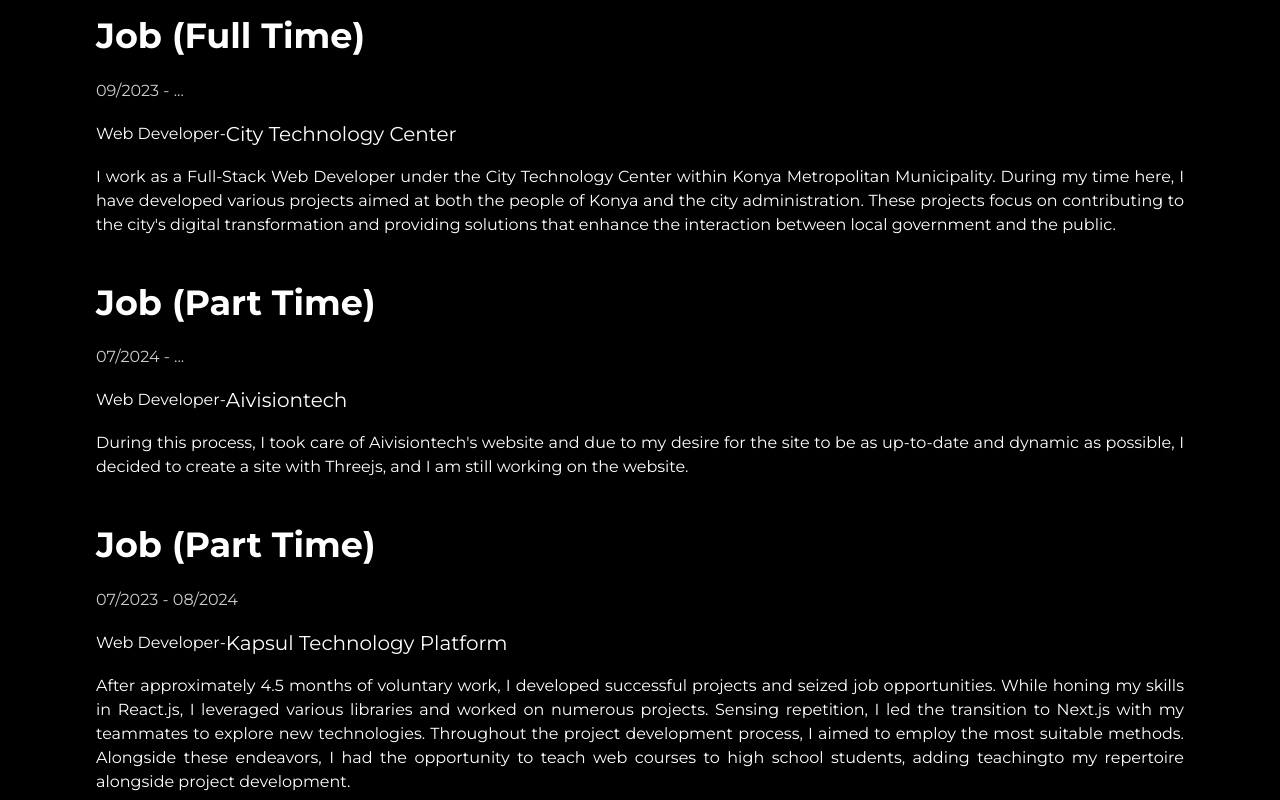
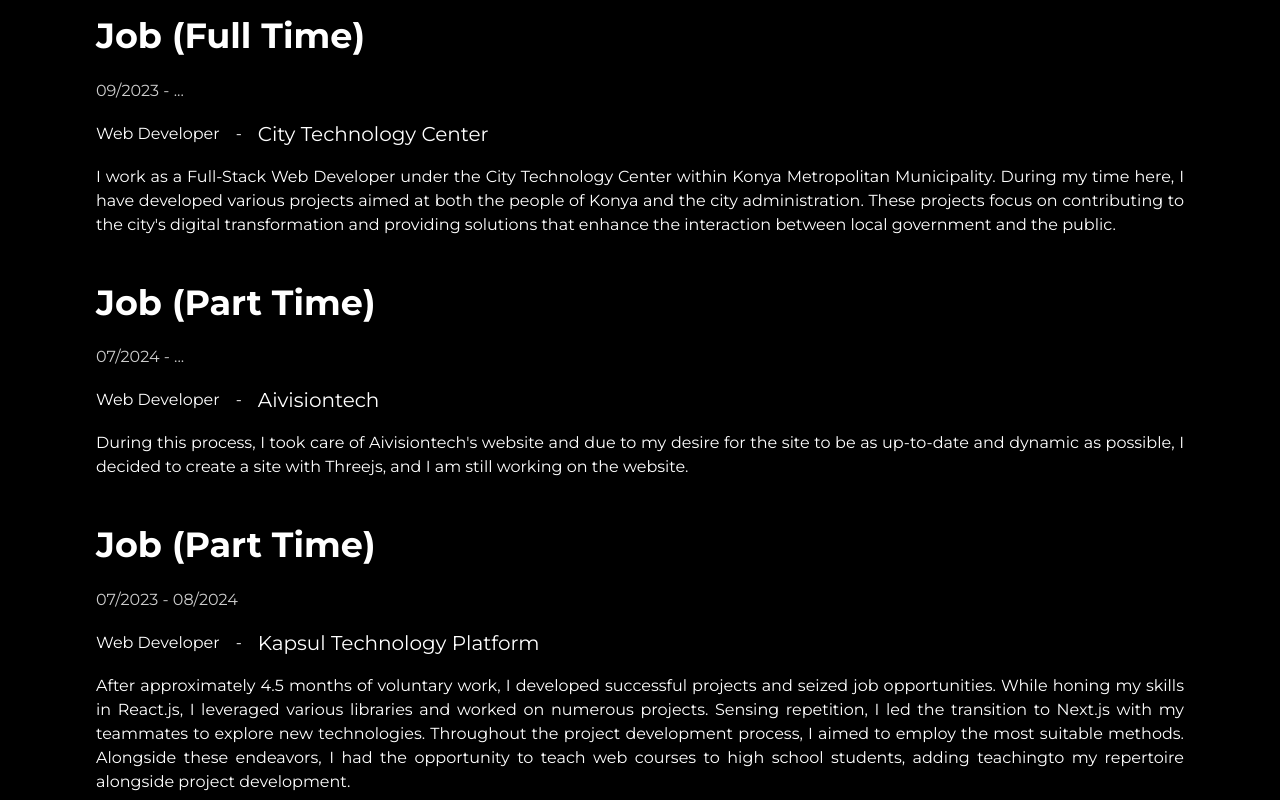
Before and after one commit to Alperen7K/7k-web, a Next.js app: page / in a window 1280 px wide. Shown: the part 1520-2320 px from the top of the page. Built offline with nearby package versions, Linux system fonts and the light colour scheme.

Commit message:
css update

```diff
--- a/src/containers/ExperienceContainer.tsx
+++ b/src/containers/ExperienceContainer.tsx
@@ -14,7 +14,7 @@
        <h1 className="opacity-80 text-[16px] ">{exp.date}</h1>
        <div className=" flex flex-col sm:flex-row sm:items-center gap-x-4 text-nowrap">
         <h1 className=" text-[24px] font-semibold ">{exp.jobTitle}</h1>
-        <span className="hidden sm:block mx-4"> - </span>
+        <span className="hidden sm:block px-4"> - </span>
         <h1 className="w-full  text-[20px]">{exp.company}</h1>
        </div>
        <p className="text-[16px] text-justify opacity-90">{exp.description}</p>
```
